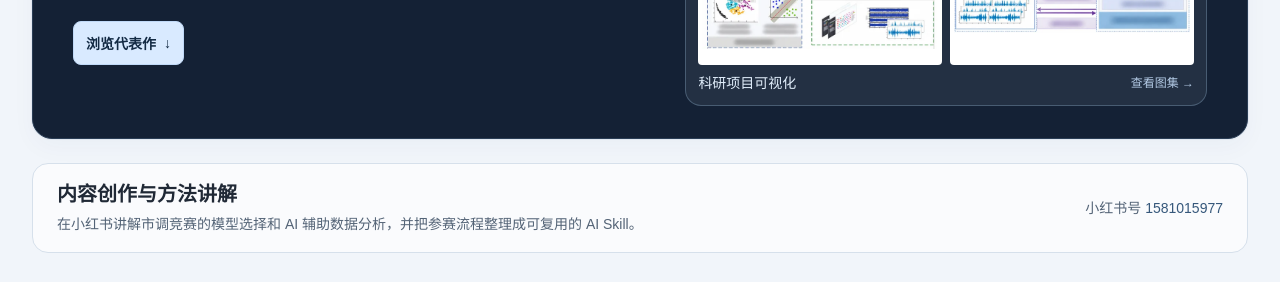
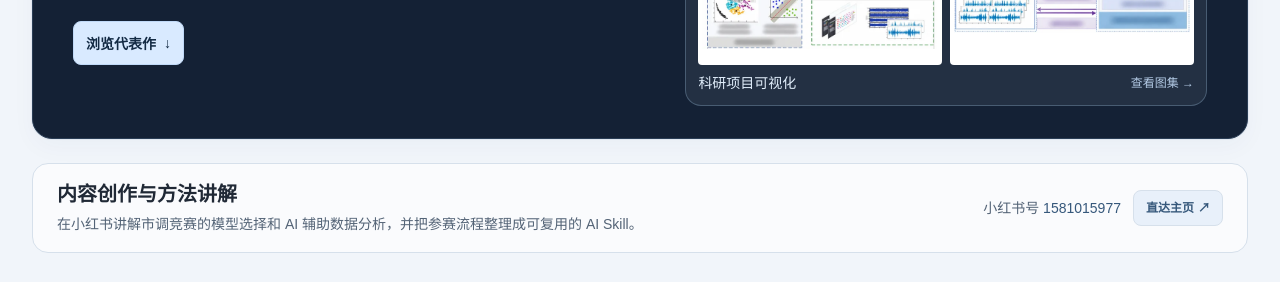
Before and after one commit to shaoyeaichangge/portfolio, a plain HTML site: page index.html in a window 1280 px wide. Shown: the part 338-620 px from the top of the page. Drawn offline with Linux system fonts and the light colour scheme.

Commit message:
Link directly to the Xiaohongshu profile

```diff
--- a/index.html
+++ b/index.html
@@ -159,8 +159,25 @@ main { margin-block: 24px 32px; }
 }
 .creator-intro h2 { font-size: 20px; line-height: 28px; font-weight: 600; }
 .creator-description { margin-top: 4px; color: var(--muted); font-size: 14px; line-height: 24px; }
-.creator-account { color: var(--muted); font-size: 14px; line-height: 20px; white-space: nowrap; }
+.creator-links { display: grid; gap: 8px; flex: 0 0 auto; max-width: 100%; }
+.creator-account { display: flex; align-items: center; flex-wrap: wrap; gap: 8px 12px; color: var(--muted); font-size: 14px; line-height: 20px; }
 .account { color: var(--accent); font-variant-numeric: tabular-nums; user-select: all; }
+.creator-link {
+  display: inline-flex;
+  align-items: center;
+  gap: 4px;
+  min-height: 36px;
+  padding: 8px 12px;
+  border: 1px solid var(--line);
+  border-radius: 8px;
+  color: var(--accent);
+  background: #e8f0fa;
+  font-size: 12px;
+  font-weight: 600;
+  line-height: 16px;
+  text-decoration: none;
+}
+.creator-link:hover { background: #dce9f9; }
 .portfolio-layout {
   display: grid;
   grid-template-columns: minmax(0, 1fr) minmax(250px, 320px);
@@ -311,7 +328,13 @@ main { margin-block: 24px 32px; }
     <h2 id="creator-title">内容创作与方法讲解</h2>
     <p class="creator-description">在小红书讲解市调竞赛的模型选择和 AI 辅助数据分析，并把参赛流程整理成可复用的 AI Skill。</p>
   </div>
-  <p class="creator-account">小红书号 <span class="account">1581015977</span></p>
+  <div class="creator-links">
+    <p class="creator-account">
+      <span>小红书号 <span class="account">1581015977</span></span>
+      <a class="creator-link" href="https://www.xiaohongshu.com/user/profile/62f22882000000001f007ea3?xsec_token=YBYdho9Po7YWUmR-dX9t-bN4Vjs1jRU9EIs3pKu57_9Xo%3D&amp;xsec_source=app_share"
+        target="_blank" rel="noopener noreferrer" aria-label="直达小红书主页，在新标签页打开">直达主页 <span aria-hidden="true">↗</span></a>
+    </p>
+  </div>
 </section>
 <div class="portfolio-layout">
 <section class="catalog" id="works" aria-labelledby="works-title">
```
